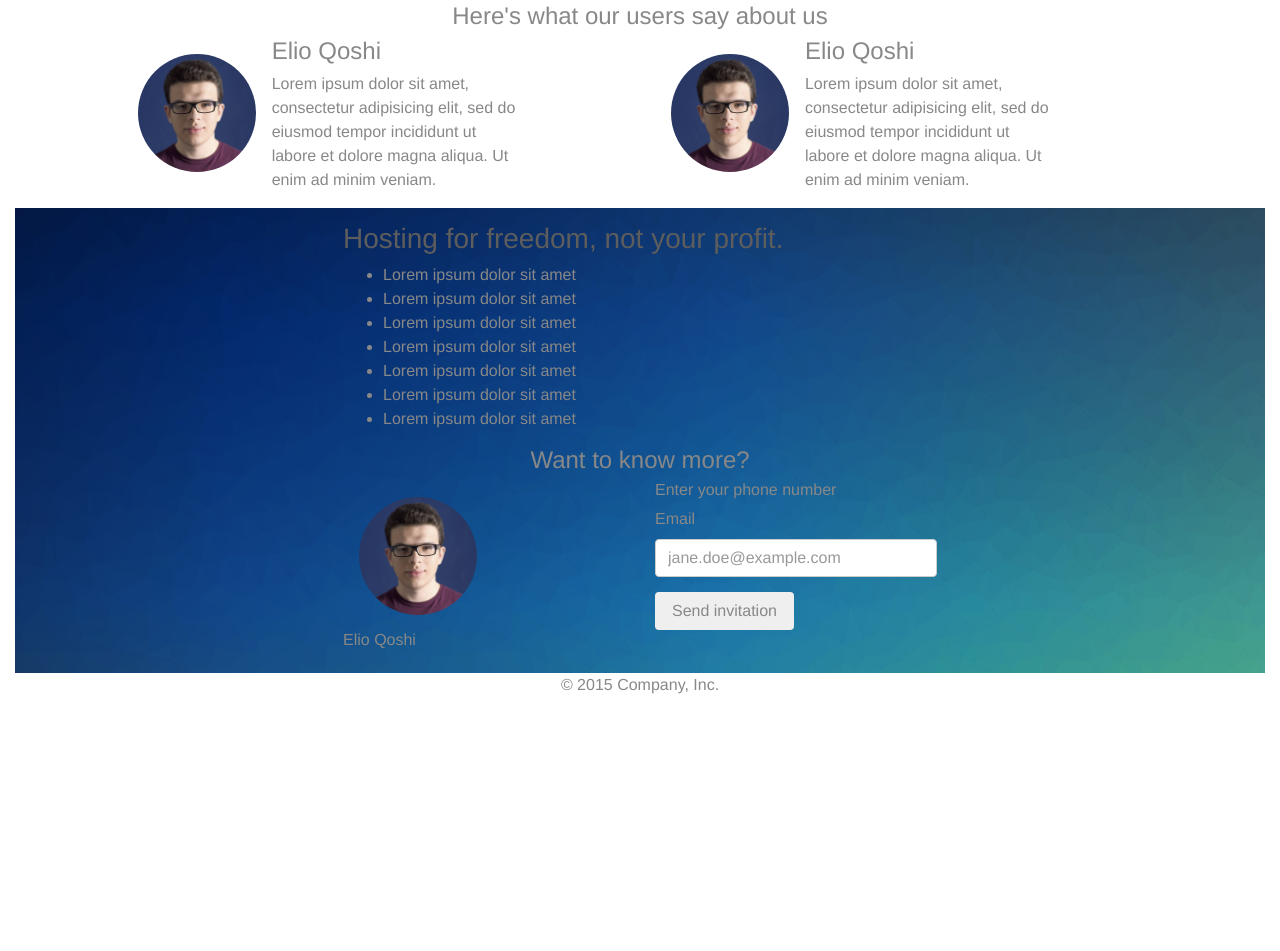
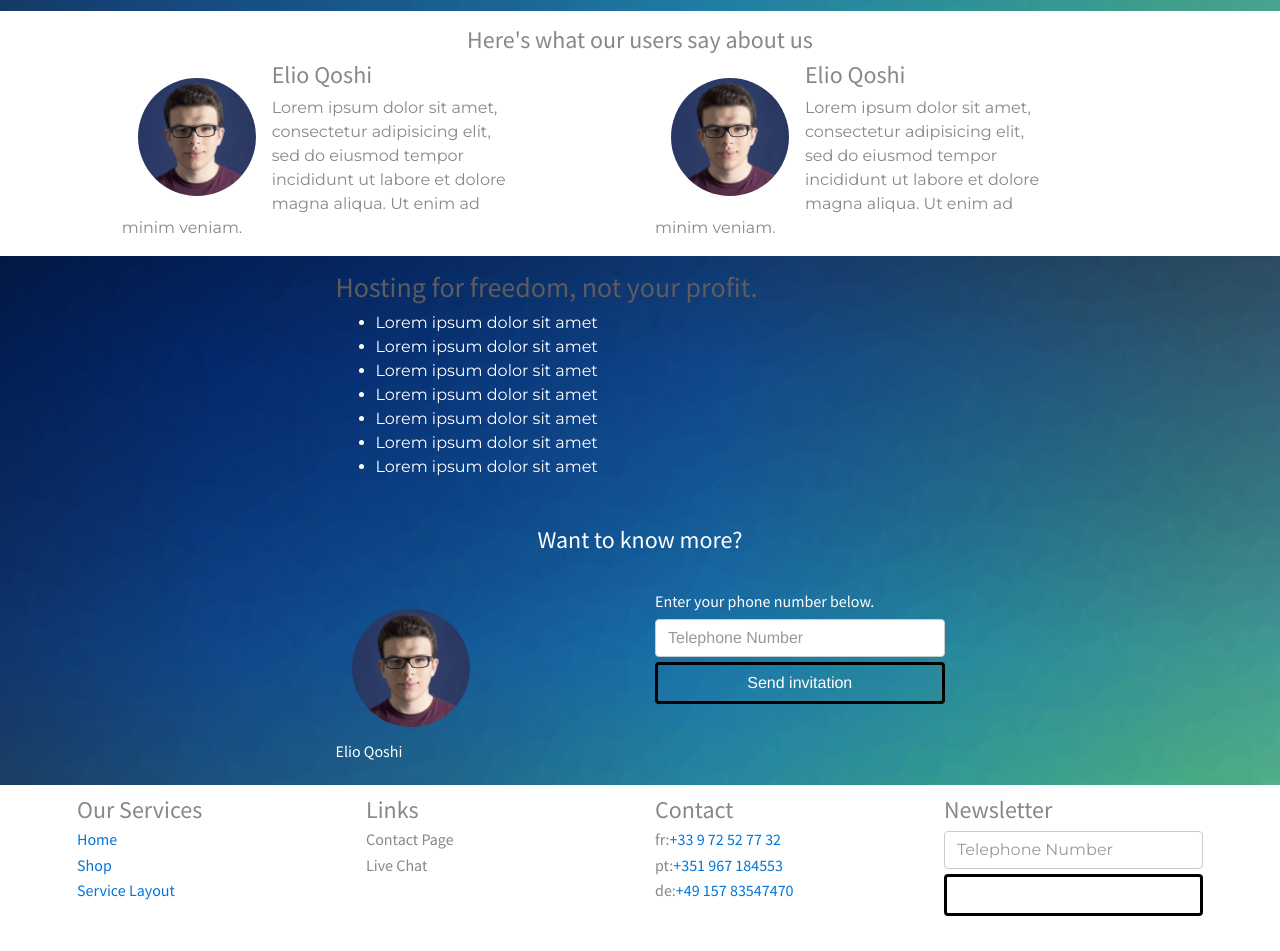
Before and after one commit to tgrecojs/indiehoster, a website: page Gulp-Workflow/public/index.html in a window 1280 px wide. Shown: the part 1461-2412 px from the top of the page. Before the commit the page ends 2194 px from the top, so only its background shows below. Drawn offline with nearby package versions, Linux system fonts and the light colour scheme; files whose address does not match are found by name.

Commit message:
Added necessary changes ... pretty much finished up! Well, 95 percent of the way there... ;)

```diff
--- a/Gulp-Workflow/public/index.html
+++ b/Gulp-Workflow/public/index.html
@@ -147,11 +147,12 @@
                 <p>Lorem ipsum dolor sit amet, consectetur adipisicing elit, sed do eiusmod tempor incididunt ut labore et dolore magna aliqua. Ut enim ad minim veniam.</p>
             </div>
         </div>
+    </div>
     <div class="img-div last-img-div">
         <div class="row">
             <div class="col-md-6 col-md-offset-3">
                 <h3>Hosting for freedom, not your profit.</h3>
-                <ul class="">
+                <ul class="img-div-list">
                     <li>
                         Lorem ipsum dolor sit amet
                     </li>
@@ -177,7 +178,7 @@
             </div>
         </div>
         <div class="row">
-              <h4 class="text-center">
+            <h4 class="text-center text-space">
                 Want to know more?
               </h4>
             <div class="col-md-3 col-md-offset-3">
@@ -185,18 +186,43 @@
                 <h6>Elio Qoshi</h6>
             </div>
             <div class="col-md-3">
-                <h6>Enter your phone number</h6>
+                <h6>Enter your phone number below.</h6>
                 <div class="form-group">
-                        <label for="exampleInputEmail2">Email</label>
-                        <input type="email" class="form-control" id="exampleInputEmail2" placeholder="jane.doe@example.com">
-                    </div>
-                    <button type="submit" class="btn btn-default">Send invitation</button>
+                    <input name="phone" type="email" class="form-control" id="exampleInputEmail2" placeholder="Telephone Number">
+                    <button type="submit" class="btn btn-default btn-transparent">Send invitation</button>
                 </div>
             </div>
         </div>
-        <footer>
-            <p class="text-center">© 2015 Company, Inc.</p>
-        </footer>
+    </div>
+    <div class="container">
+        <div class="row">
+            <div class="col-md-3">
+                <h4 class="footer-heading">Our Services</h4>
+                <h6><a href="#">Home</a></h6>
+                <h6><a href="#">Shop</a></h6>
+                <h6><a href="#">Service Layout</a></h6>
+            </div>
+            <div class="col-md-3">
+                <h4 class="footer-heading">Links</h4>
+                <h6>Contact Page</h6>
+                <h6>Live Chat</h6>
+            </div>
+            <div class="col-md-3">
+                <h4 class="footer-heading">Contact</h4>
+                <h6>fr:<a href="tel:+33972527732">+33 9 72 52 77 32</a></h6>
+                <h6>pt:<a href="tel:+351967184553">+351 967 184553</a></h6>
+                <h6>de:<a href="tel:+4915783547470">+49 157 83547470</a></h6>
+            </div>
+            <div class="col-md-3">
+                <h4 class="footer-heading">
+            Newsletter
+          </h4>
+                <div class="form-group">
+                    <input name="phone" type="email" class="form-control" id="exampleInputEmail2" placeholder="Telephone Number">
+                    <button type="submit" class="btn btn-default btn-transparent">Send invitation</button>
+                </div>
+            </div>
+        </div>
     </div>
     <!-- Bootstrap core JavaScript
     ================================================== -->
--- a/Gulp-Workflow/sass/main.scss
+++ b/Gulp-Workflow/sass/main.scss
@@ -1,4 +1,9 @@
+@import url(https://fonts.googleapis.com/css?family=Montserrat|Source+Sans+Pro:400,600);
+
 $bg: blue;
+
+$primary-font: 'Montserrat', sans-serif;
+$header-font: 'Source Sans Pro', sans-serif;
 
 body {
   padding-top: 5rem;
@@ -20,6 +25,14 @@ body {
 }
 h1, h2, h3 {
 	color: #5d5d5d;
+}
+
+.container, .container-fluid {
+	font-family: $primary-font;
+}
+
+h1, h2, h3, h4, h5, h6 {
+	font-family: $header-font;
 }
 
 
@@ -49,7 +62,9 @@ h1, h2, h3 {
 
 .img-div {
 	  background-image: url('../img/background.png');
+	  color: #fff;
 }
+
 
 .img-circle {
 	max-height: 150px;
@@ -64,9 +79,31 @@ h1, h2, h3 {
 padding: 1rem;
 }
 
+.btn-transparent {
+	    width: 100%;
+    background: transparent;
+    border: 3px solid black;
+    margin-top: 5px;
+    color: white;
+}
+
 .card {
 	background: white;
 	margin: 1rem;
+	color: #000;
+	font-family: $primary-font;
+}
+
+.img-div-list li {
+	font-family:$primary-font;
+}
+
+.text-space {
+	padding: 2rem;
+}
+
+.footer-heading {
+	margin-top: .75rem;
 }
 
 .row-centered {
```
Also changed, not shown: Gulp-Workflow/public/css/main.css. Lines whose indentation alone changed are shown as unchanged.
